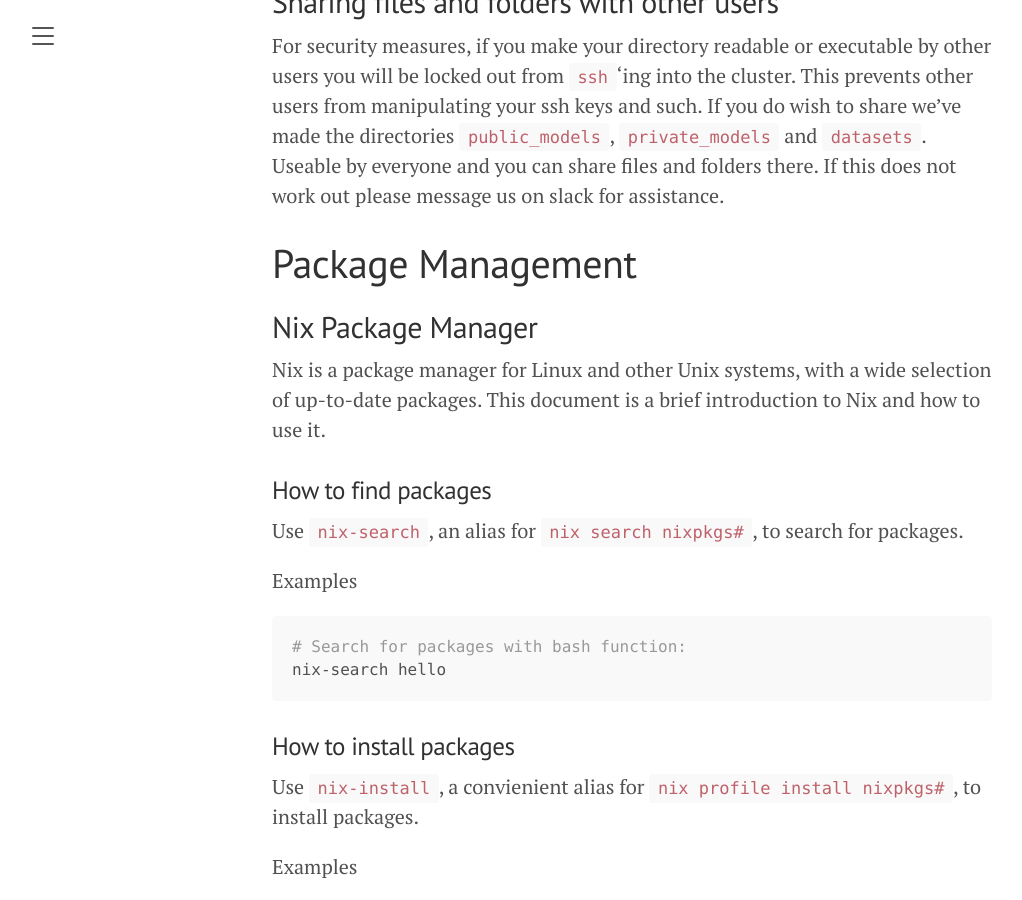
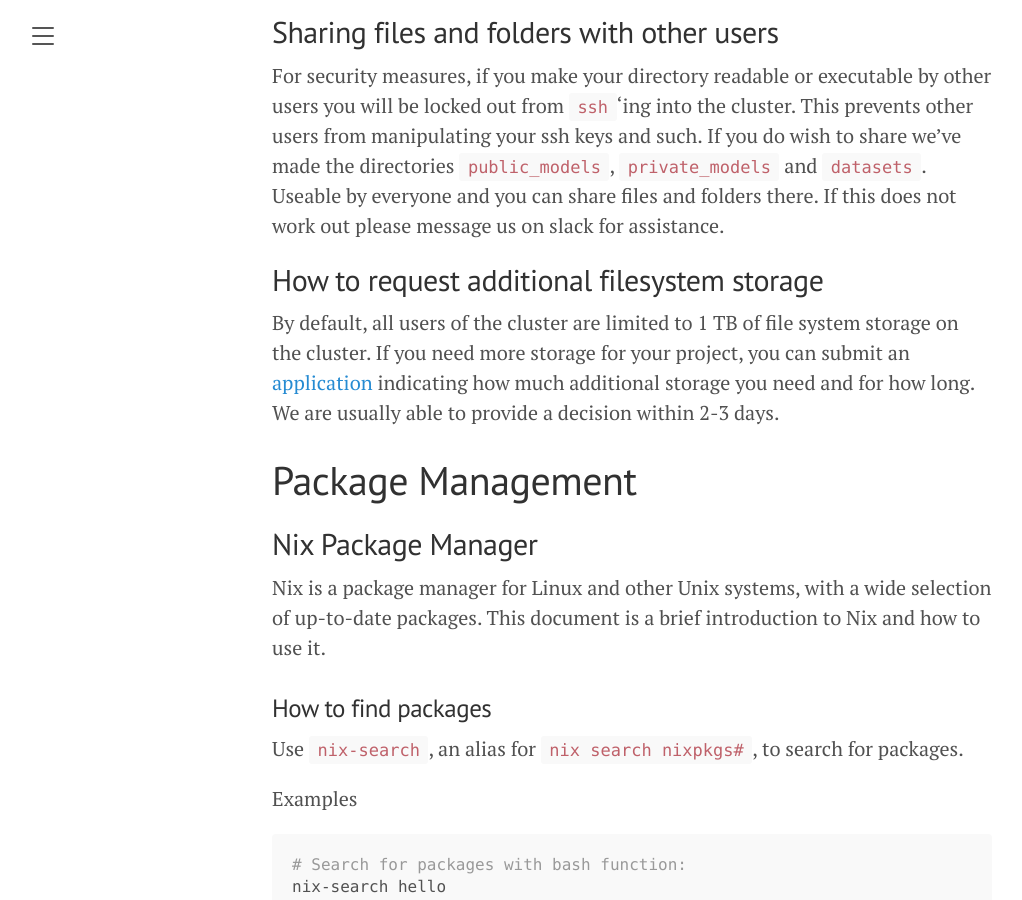
Before and after one commit to centerforaisafety/cluster-docs-old, a Jekyll site: the page built from _posts/2023-05-03-cais-cluster-documentation.md, in a window 1280 px wide and 900 px high, scrolled down 3351 px. Shown: the whole window, without its empty margins (8-1030 px from the left). Built offline with Jekyll 4.4.1, drawn with Linux system fonts in a browser that asks for light colours; some of the changed text lies outside the part shown.

Commit message:
added documentation for how to request additional filesystem storage

```diff
--- a/_posts/2023-05-03-cais-cluster-documentation.md
+++ b/_posts/2023-05-03-cais-cluster-documentation.md
@@ -15,6 +15,7 @@
     - [Basic Cluster Usage Example](#basic-cluster-usage-example)
         - [Example sbatch file](#example-sbatch-file)
     - [Sharing files and folders with other users](#sharing-files-and-folders-with-other-users)
+    - [How to request additional filesystem storage](#how-to-request-additional-filesystem-storage)
 - [Package Management](#package-management)
     - [Nix Package Manager](#nix-package-manager)
         - [How to find packages](#how-to-find-packages)
@@ -117,6 +118,10 @@
 ## Sharing files and folders with other users
 
 For security measures, if you make your directory readable or executable by other users you will be locked out from `ssh`'ing into the cluster. This prevents other users from manipulating your ssh keys and such.  If you do wish to share we've made the directories `public_models`, `private_models` and `datasets`. Useable by everyone and you can share files and folders there.  If this does not work out please message us on slack for assistance.
+
+## How to request additional filesystem storage
+
+By default, all users of the cluster are limited to 1 TB of file system storage on the cluster. If you need more storage for your project, you can submit an [application](https://airtable.com/appeMGyDPWhtwa3Dw/shrJ5x6XnzqGDx3RV) indicating how much additional storage you need and for how long. We are usually able to provide a decision within 2-3 days.
 
 # Package Management
 ## Nix Package Manager
```
